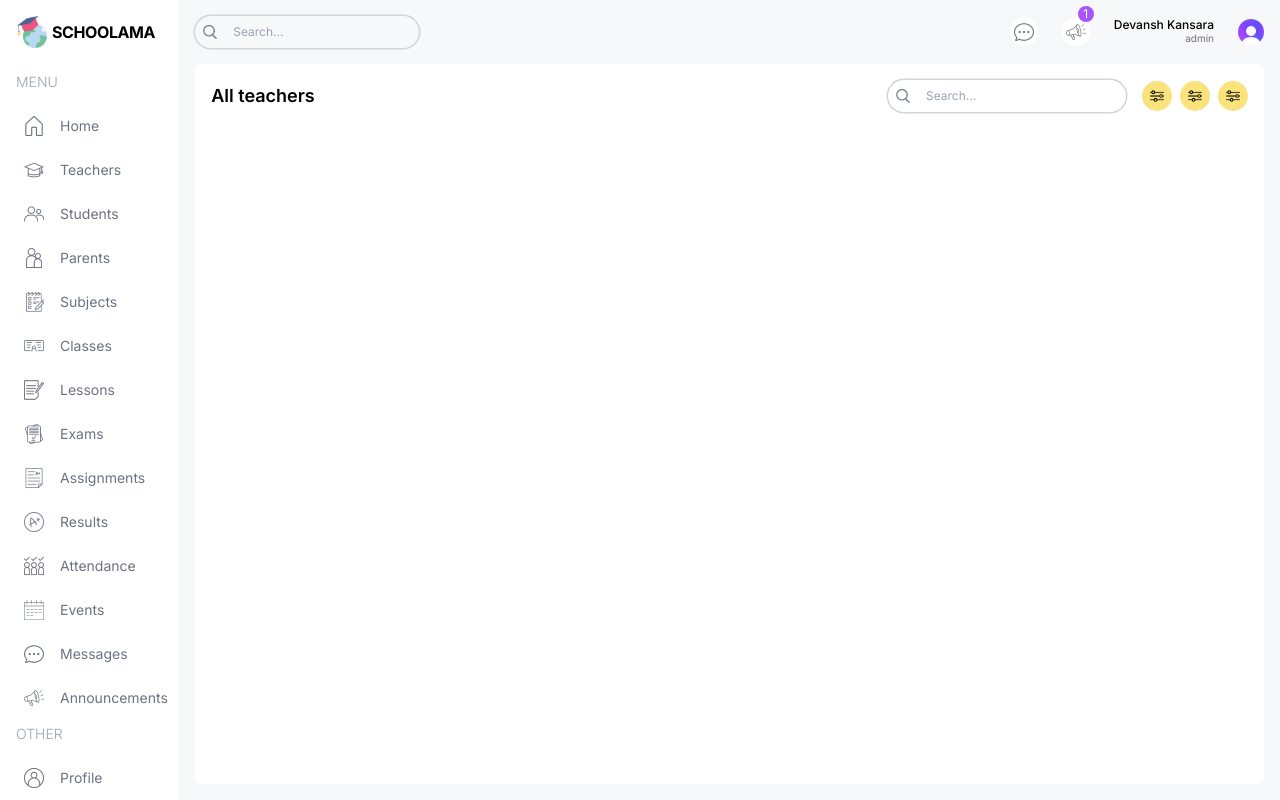
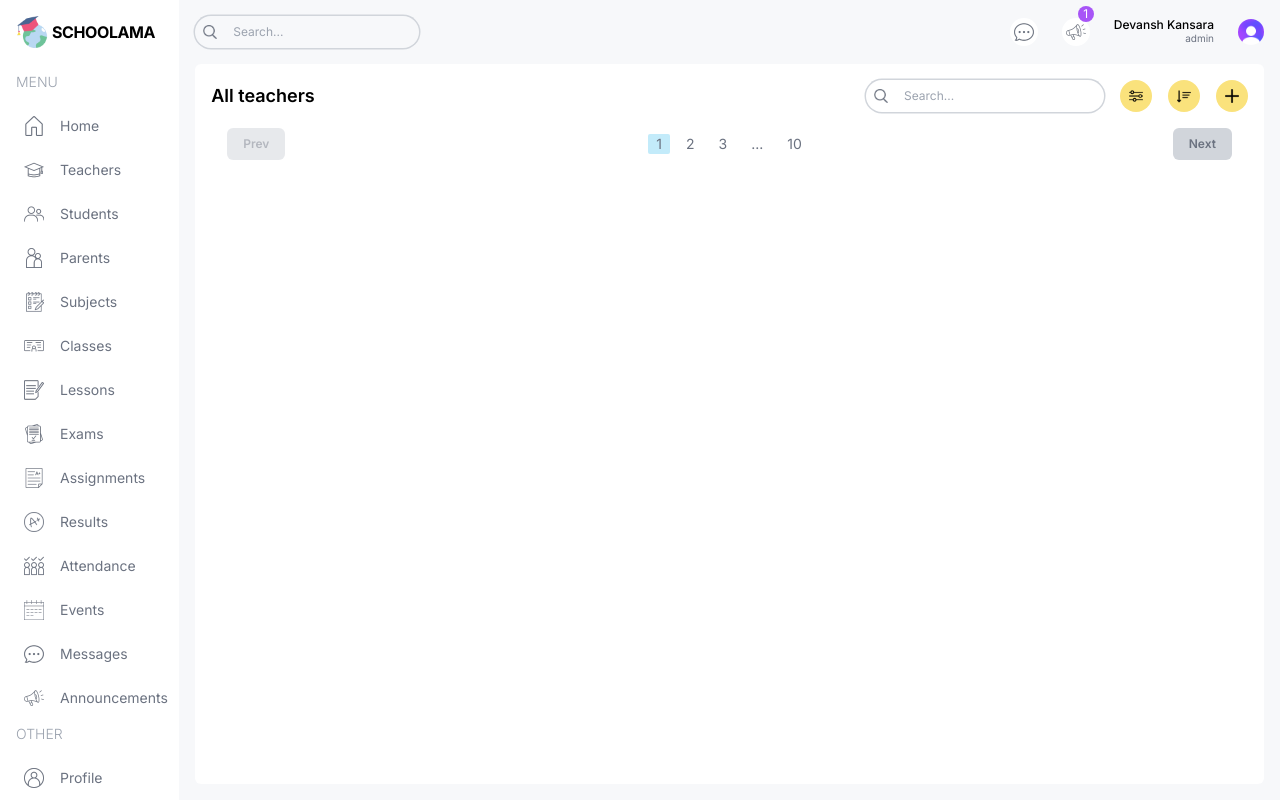
Before and after one commit to Devansh27112001/school-management-dashboard-nextjs, a Next.js app: page /list/teachers in a window 1280 px wide. Built offline with nearby package versions, Linux system fonts and the light colour scheme.

Commit message:
CLIENT: /list/teachers --> page.tsx: Navbar and pagination component implemented

```diff
--- a/src/app/(dashboard)/list/teachers/page.tsx
+++ b/src/app/(dashboard)/list/teachers/page.tsx
@@ -1,3 +1,4 @@
+import Pagination from "@/components/Pagination";
 import TableSearch from "@/components/TableSearch";
 import Image from "next/image";
 
@@ -7,18 +8,19 @@ const TeachersListPage = () => {
       {/* TOP SECTION */}
       <div className="flex items-center justify-between">
         <h1 className="hidden md:block text-lg font-semibold">All teachers</h1>
-        <div className="flex flex-col md:flex-row gap-4 items-center  w-full md:w-auto">
+        <div className="flex flex-col md:flex-row gap-4 items-center w-full md:w-auto">
           <TableSearch />
-          <div className="flex items-center gap-2">
-            <button className="p-2 bg-devanshYellow rounded-full">
+          <div className="flex items-center gap-4 self-end">
+            <button className="size-8 bg-devanshYellow rounded-full flex items-center justify-center">
               <Image src={"/filter.png"} width={14} height={14} alt={""} />
             </button>
 
-            <button className="p-2 bg-devanshYellow rounded-full">
-              <Image src={"/filter.png"} width={14} height={14} alt={""} />
+            <button className="size-8 bg-devanshYellow rounded-full flex items-center justify-center">
+              <Image src={"/sort.png"} width={14} height={14} alt={""} />
             </button>
-            <button className="p-2 bg-devanshYellow rounded-full">
-              <Image src={"/filter.png"} width={14} height={14} alt={""} />
+
+            <button className="size-8 bg-devanshYellow rounded-full flex items-center justify-center">
+              <Image src={"/plus.png"} width={14} height={14} alt={""} />
             </button>
           </div>
         </div>
@@ -26,7 +28,7 @@ const TeachersListPage = () => {
       {/* LIST SECTION */}
       <div className=""></div>
       {/* PAGINATION SECTION */}
-      <div className=""></div>
+      <Pagination />
     </div>
   );
 };
--- a/src/app/sign-in/page.tsx
+++ b/src/app/sign-in/page.tsx
@@ -1,5 +1,3 @@
-import React from "react";
-
 const LoginPage = () => {
   return <div>LoginPage</div>;
 };
--- /dev/null
+++ b/src/components/Pagination.tsx
@@ -0,0 +1,24 @@
+const Pagination = () => {
+  return (
+    <div className="flex items-center justify-between p-4 text-gray-500">
+      <button
+        disabled
+        className="bg-gray-300 py-2 px-4 rounded-md text-xs font-semibold disabled:opacity-50 disabled:cursor-not-allowed"
+      >
+        Prev
+      </button>
+      <div className="text-sm flex items-center gap-2">
+        <button className="px-2 rounded-sm bg-devanshSky">1</button>
+        <button className="px-2 rounded-sm">2</button>
+        <button className="px-2 rounded-sm">3</button>
+        <button className="px-2 rounded-sm">...</button>
+        <button className="px-2 rounded-sm">10</button>
+      </div>
+      <button className="bg-gray-300 py-2 px-4 rounded-md text-xs font-semibold disabled:opacity-50 disabled:cursor-not-allowed">
+        Next
+      </button>
+    </div>
+  );
+};
+
+export default Pagination;
--- a/src/components/TableSearch.tsx
+++ b/src/components/TableSearch.tsx
@@ -2,7 +2,7 @@ import Image from "next/image";
 
 const TableSearch = () => {
   return (
-    <div className="md:flex hidden items-center gap-2 text-xs rounded-full ring-[1.5px] ring-gray-300 px-2">
+    <div className="w-full md:w-auto flex items-center gap-2 text-xs rounded-full ring-[1.5px] ring-gray-300 px-2">
       <Image src={"/search.png"} width={14} height={14} alt="" />
       <input
         type="text"
```
Also changed, not shown: public/plus.png (added), public/sort.png (added).
